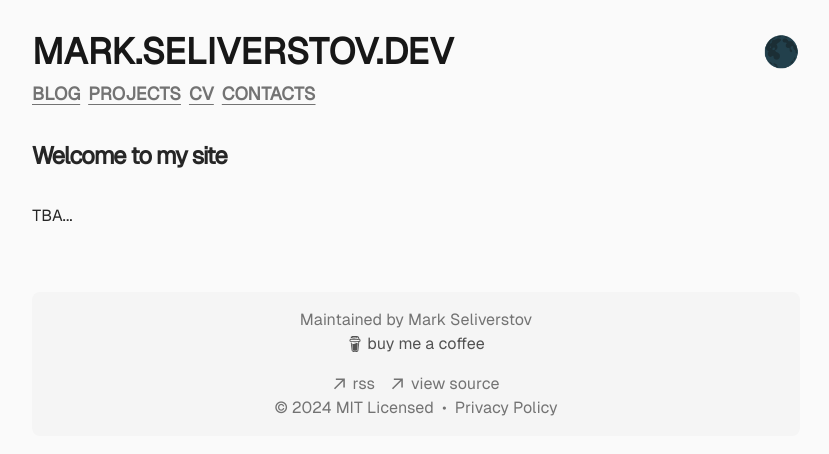
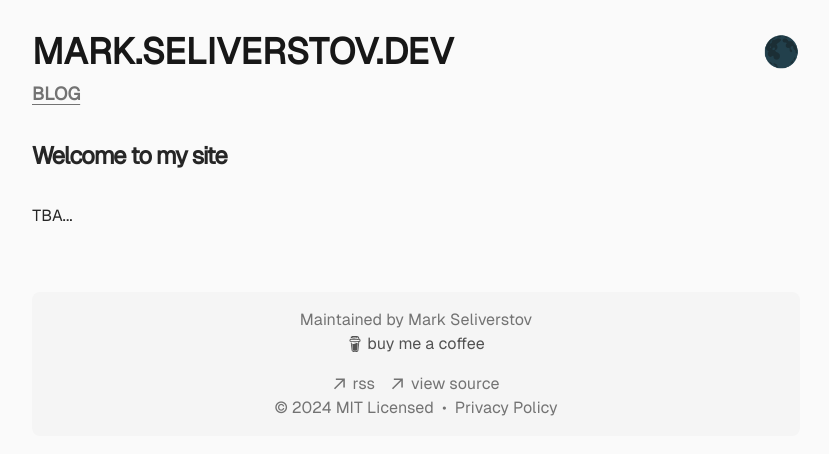
Before and after one commit to MarkSeliverstov/blog, a Next.js app: page / in a window 1280 px wide. Shown: the top 454 px of the page, without its empty margins (224-1053 px from the left). Built offline with nearby package versions, Linux system fonts and the light colour scheme.

Commit message:
chore: fix navbar

```diff
--- a/app/components/navbar.tsx
+++ b/app/components/navbar.tsx
@@ -3,23 +3,19 @@ import Link from "next/link";
 import { ThemeSwitcher } from "./themeSwither";
 import { usePathname } from "next/navigation";
 
-const navItems: Record<string, { name: string, available: boolean }> = {
+const navItems: Record<string, { name: string; href?: string }> = {
   "/blog": {
     name: "blog",
-    available: true,
   },
-  "/projects": {
-    name: "projects",
-    available: false,
-  },
-  "/cv": {
-    name: "cv",
-    available: false,
-  },
-  "/contacts": {
-    name: "contacts",
-    available: false,
-  },
+  // "/projects": {
+  //   name: "projects",
+  // },
+  // "/assets/pdfs/resume.pdf": {
+  //   name: "resume",
+  // },
+  // "/contacts": {
+  //   name: "contacts",
+  // },
 };
 
 export function Navbar(): Readonly<React.ReactNode> {
@@ -58,14 +54,12 @@ export function Navbar(): Readonly<React.ReactNode> {
           id="nav"
         >
           <div className="flex flex-row space-x-2 pt-2">
-            {Object.entries(navItems).map(([path, { name, available }]) => {
-              // if (!navItems[path].available) {
-              //   return
-              // }
+            {Object.entries(navItems).map(([path, { name }]) => {
               return (
                 <Link
                   key={path}
-                  href={available ? path : currPath}
+                  href={path}
+                  target={name === "resume" ? "_blank" : undefined}
                   className={
                     `
                     hover:text-neutral-900 dark:hover:text-neutral-100
@@ -78,7 +72,7 @@ export function Navbar(): Readonly<React.ReactNode> {
                   ` +
                     (isActive(path)
                       ? "text-neutral-900 dark:text-neutral-100"
-                      : "text-neutral-500") + (navItems[path].available ? "" : " cursor-not-allowed")
+                      : "text-neutral-500")
                   }
                 >
                   <span>{name}</span>
```
